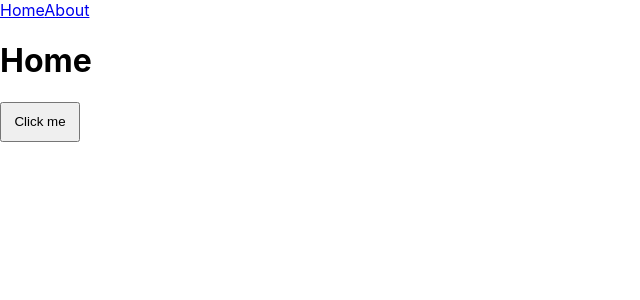
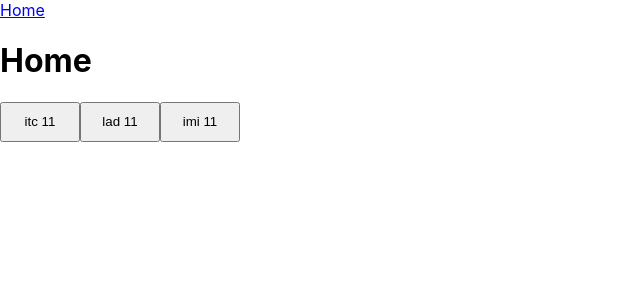
Before and after one commit to alberto-2-garcia/demo-plans, a React (Create React App) app: page / in a window 1280 px wide. Shown: the top 300 px of the page, without its empty margins (0-640 px from the left). Built offline with nearby package versions, Linux system fonts and the light colour scheme.

Commit message:
Added plan component

```diff
--- a/src/App.tsx
+++ b/src/App.tsx
@@ -3,6 +3,7 @@ import { BrowserRouter, Route, Routes } from 'react-router-dom';
 import './App.scss';
 import Home from './Components/Home';
 import Navbar from './Components/Navbar';
+import Plan from './Components/Plan';
 
 function App() {
   return (
@@ -11,7 +12,7 @@ function App() {
       <Routes>
         <Route path='/'>
           <Route index element={<Home />}/>
-          <Route path='/about' element={<Home />}/>
+          <Route path='/plan/:plan' element={<Plan />}/>
         </Route>
       </Routes>
     </BrowserRouter>
--- a/src/Components/Navbar/index.tsx
+++ b/src/Components/Navbar/index.tsx
@@ -5,7 +5,6 @@ export default function Navbar() {
   return (
     <div>
       <Link to='/'>Home</Link>
-      <Link to='/about'>About</Link>
     </div>
   )
 }
--- /dev/null
+++ b/src/Components/Plan/index.tsx
@@ -0,0 +1,14 @@
+import React from 'react'
+import { useParams } from 'react-router-dom';
+
+export default function Plan() {
+  const params = useParams();
+  const { plan } = params;
+  return (
+
+    <div>
+      <h1>Plan</h1>
+      <h2>{plan}</h2>
+    </div>
+  )
+}
--- a/src/Components/PlansList/index.tsx
+++ b/src/Components/PlansList/index.tsx
@@ -1,10 +1,22 @@
-import React from 'react'
-import Button from '../Button'
+import React from 'react';
+import './styles.scss';
+import Button from '../Button';
+import { Link, useNavigate } from 'react-router-dom';
 
 export default function PlansList() {
+  const navigate = useNavigate();
+
+  const plans = ['itc 11', 'lad 11', 'imi 11'];
+
   return (
     <div>
-      <Button className='' onClick={() => console.log()}>Click me</Button>
+      <div className='btn-list'>
+        {plans.map(plan => (
+          <Button key={plan} className='' onClick={() => navigate(`/plan/${plan}`)}>
+            {plan}
+          </Button>
+        ))}
+      </div>
     </div>
   )
 }
```
Also changed, not shown: src/Components/PlansList/styles.scss (added).
